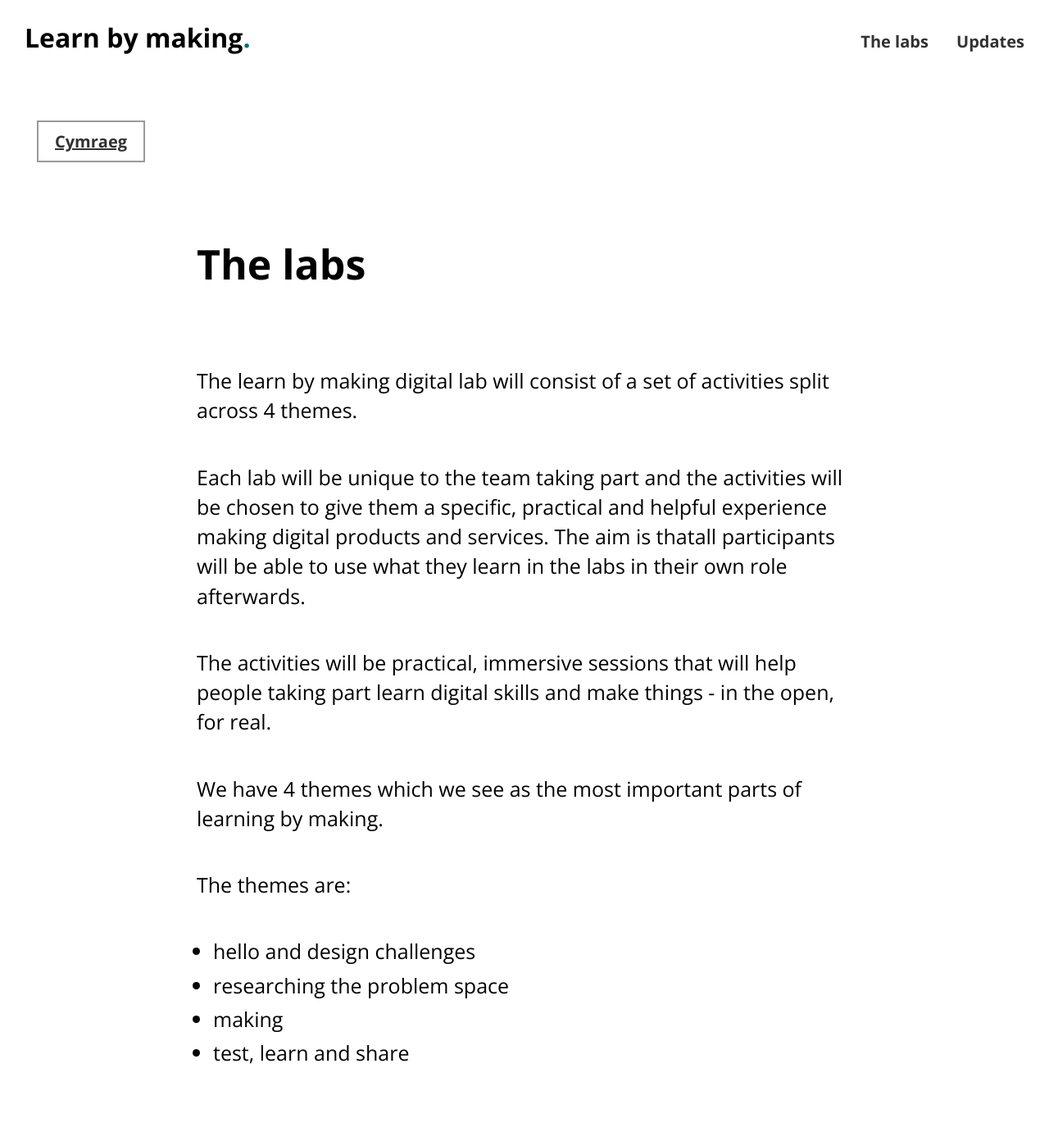
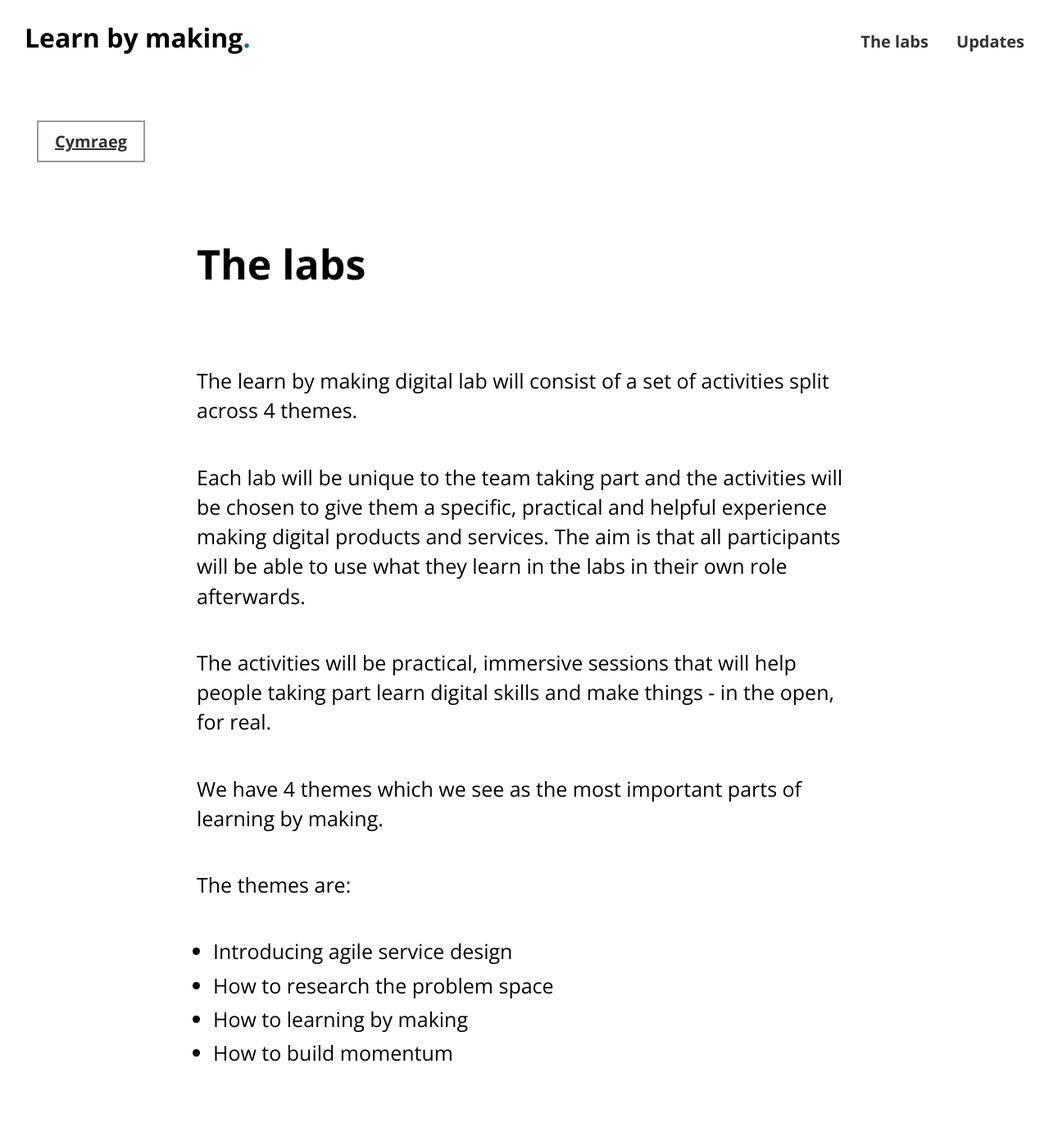
Before and after one commit to learnbymakingwales/learnbymakingwales.github.io, a Jekyll site: the page built from en/the-labs/index.md, in a window 1280 px wide. Shown: the whole page at 82% size. Built offline with Jekyll 4.4.1, drawn with Linux system fonts in a browser that asks for light colours.

Commit message:
Update index.md
Iterated the themes - exploring how to expose the benefits in only a few words.

```diff
--- a/en/the-labs/index.md
+++ b/en/the-labs/index.md
@@ -9,7 +9,7 @@ category: sessions
 
 The learn by making digital lab will consist of a set of activities split across 4 themes.
 
-Each lab will be unique to the team taking part and the activities will be chosen to give them a specific, practical and helpful experience making digital products and services. The aim is thatall participants will be able to use what they learn in the labs in their own role afterwards.
+Each lab will be unique to the team taking part and the activities will be chosen to give them a specific, practical and helpful experience making digital products and services. The aim is that all participants will be able to use what they learn in the labs in their own role afterwards.
 
 The activities will be practical, immersive sessions that will help people taking part learn digital skills and make things - in the open, for real.
 
@@ -17,7 +17,7 @@ We have 4 themes which we see as the most important parts of learning by making.
 
 The themes are:
 
-* hello and design challenges
-* researching the problem space
-* making
-* test, learn and share
+* Introducing agile service design
+* How to research the problem space
+* How to learning by making
+* How to build momentum
```
